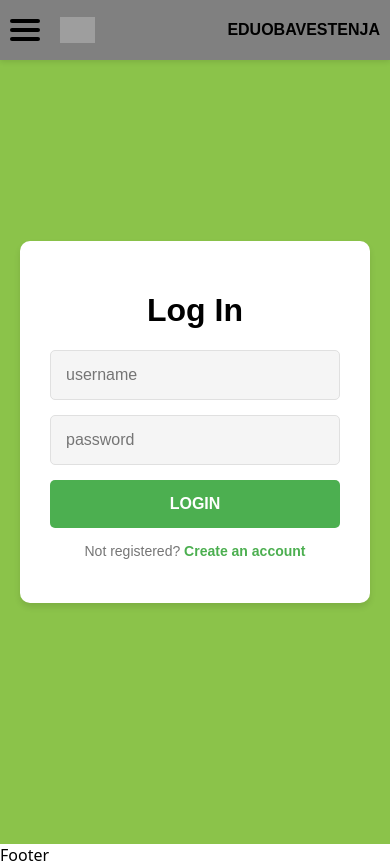
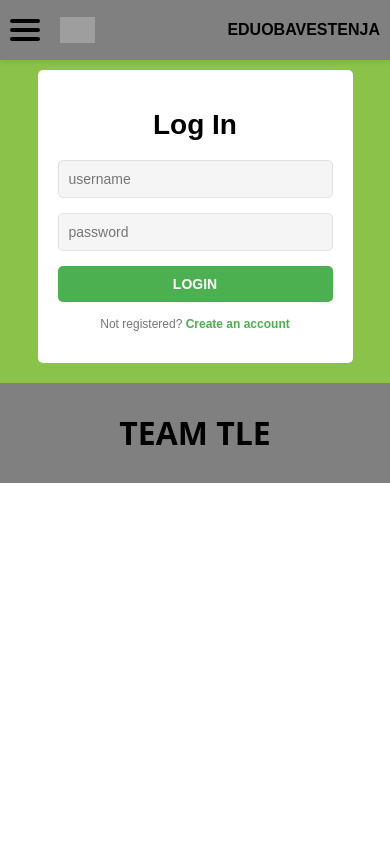
Before and after one commit to 98alseT/HZS7.0-Domaci, a React (Vite) app in the folder Frontend/: page /log-in in a window 390 px wide. After the commit the page ends 844 px from the top, so only its background shows below. Built offline with nearby package versions, Linux system fonts and the light colour scheme; grey boxes are pictures that could not be loaded.

Commit message:
sign in i log in responsive sa svim uredjajima

```diff
--- a/Frontend/src/Footer/Footer.jsx
+++ b/Frontend/src/Footer/Footer.jsx
@@ -3,7 +3,11 @@ import style from './Footer.module.css';
 
 const Footer = () => {
   return (
-    <footer>Footer</footer>
+    <footer>
+      <div className={style['footer-bg']}>
+        <h1>TEAM TLE</h1>
+      </div>
+    </footer>
   );
 };
 
--- a/Frontend/src/Footer/Footer.module.css
+++ b/Frontend/src/Footer/Footer.module.css
@@ -0,0 +1,8 @@
+.footer-bg{
+    display: flex;
+    justify-content: center;
+    align-items: center;
+    width: 100%;
+    height: 100px;
+    background-color: gray;
+}
--- a/Frontend/src/Main/PagesCSS/LogInSignIn.module.css
+++ b/Frontend/src/Main/PagesCSS/LogInSignIn.module.css
@@ -1,5 +1,5 @@
 .body {
-    margin: 0;
+    margin-top: 60px;
     font-family: Arial, sans-serif;
     background-color: #8bc34a;
     display: flex;
@@ -59,3 +59,33 @@ form button:hover {
 .register a:hover {
     text-decoration: underline;
 }
+
+@media (min-width: 270px) and (max-width: 790px) {
+    .body {
+        margin-top: 50px;
+        padding: 20px;
+        font-size: 14px;
+        height: auto;
+    }
+
+    .main-container {
+        width: 90%;
+        padding: 20px;
+        box-shadow: none;
+        border-radius: 5px;
+    }
+
+    form input {
+        font-size: 14px;
+        padding: 10px;
+    }
+
+    form button {
+        font-size: 14px;
+        padding: 10px;
+    }
+
+    .register {
+        font-size: 12px;
+    }
+}
```
